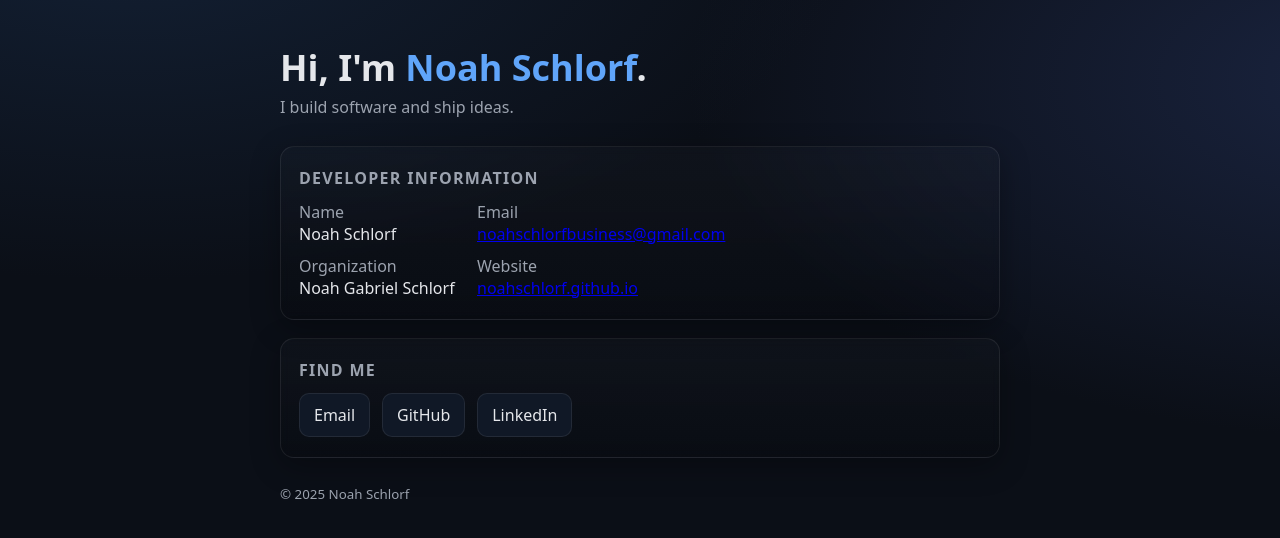
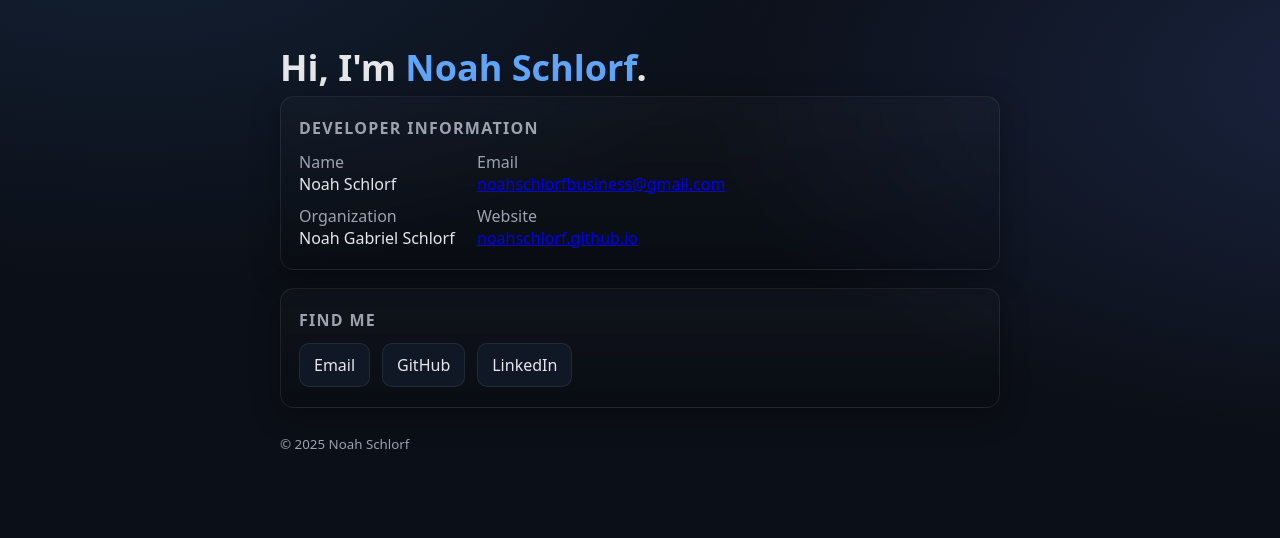
Before and after one commit to noahschlorf/website, a plain HTML site: page index.html in a window 1280 px wide. Drawn offline with Linux system fonts and the light colour scheme.

Commit message:
Remove tagline from header in index.html
Removed the tagline paragraph from the header.

```diff
--- a/index.html
+++ b/index.html
@@ -27,7 +27,6 @@
   <main class="container">
     <header class="header">
       <h1>Hi, I'm <span class="accent">Noah Schlorf</span>.</h1>
-      <p class="tagline">I build software and ship ideas.</p>
     </header>
 
     <section class="card">
```
